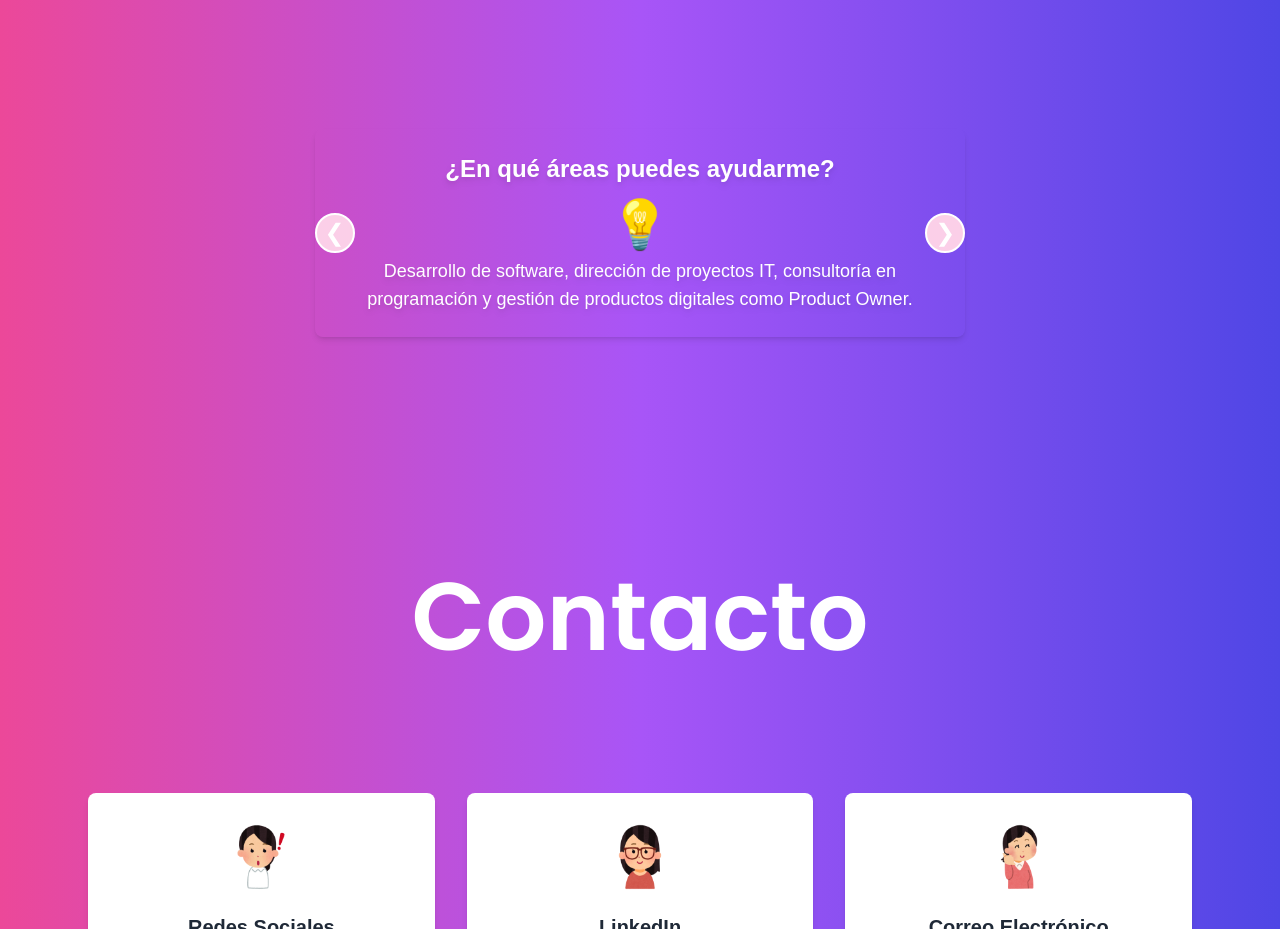
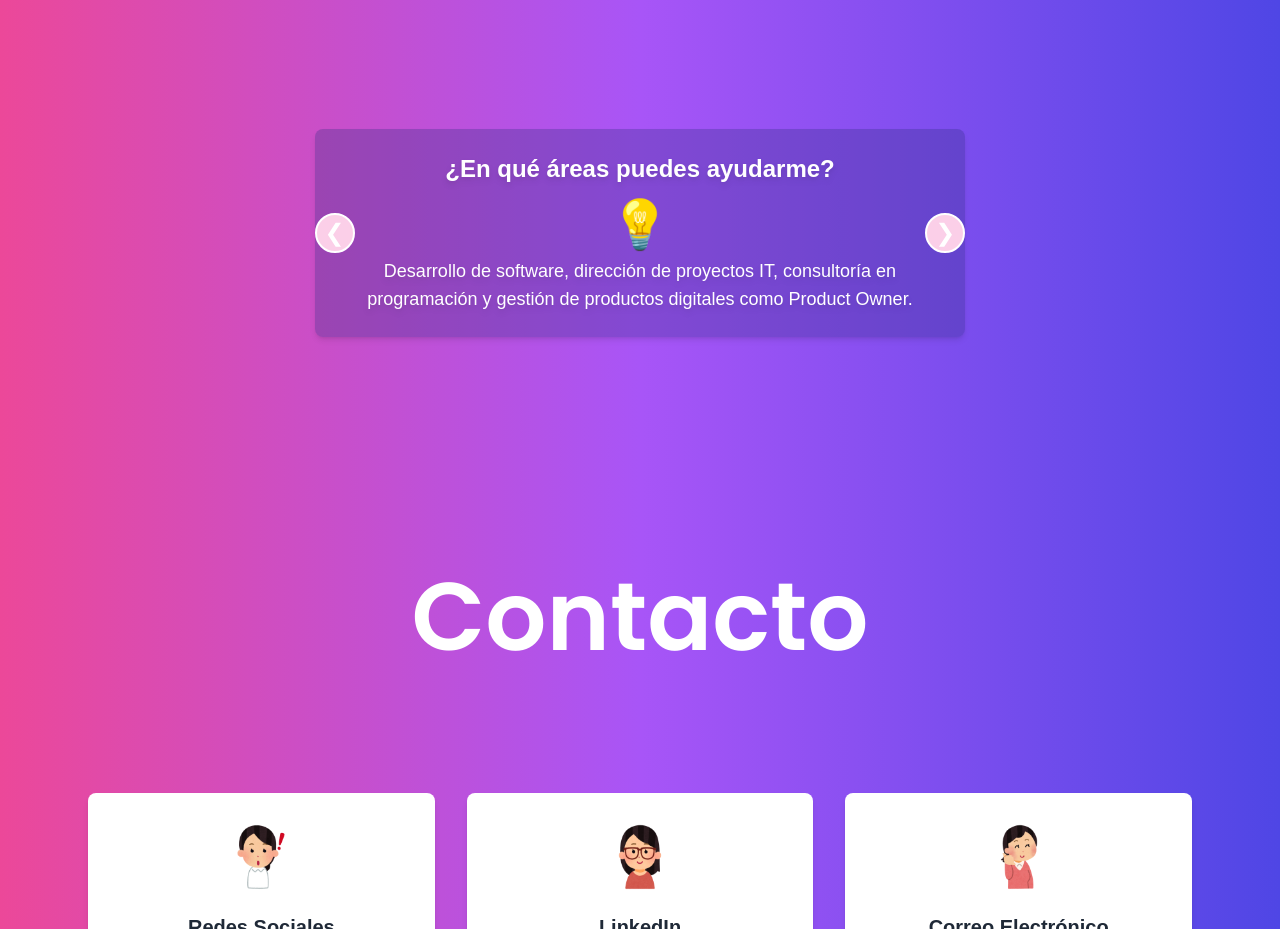
Before and after one commit to GiaWong/ingeniaconangie, a Next.js app: page / in a window 1280 px wide. Shown: the part 2487-3416 px from the top of the page. Built offline with nearby package versions, Linux system fonts and the light colour scheme.

Commit message:
style: cambio color de fondo

```diff
--- a/src/components/QandA.js
+++ b/src/components/QandA.js
@@ -65,7 +65,7 @@ const QandA = () => {
             initial={{ opacity: 0 }}
             animate={{ opacity: 1 }}
             transition={{ duration: 1 }}
-            className="p-6 bg-transparent rounded-lg shadow-md text-center mt-32  mb-32"
+            className="p-6 bg-indigo-900 bg-opacity-30 rounded-lg shadow-md text-center mt-32  mb-32"
           >
             <h3 className="text-2xl font-bold text-white drop-shadow-md">{qaData[currentIndex].question}</h3>
             <div className="text-5xl mt-4">{qaData[currentIndex].icon}</div>
```
